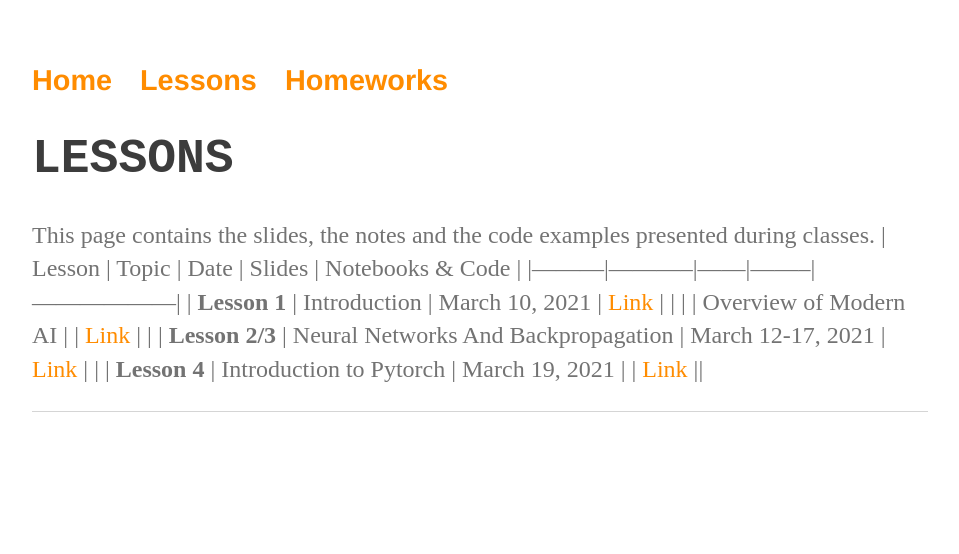
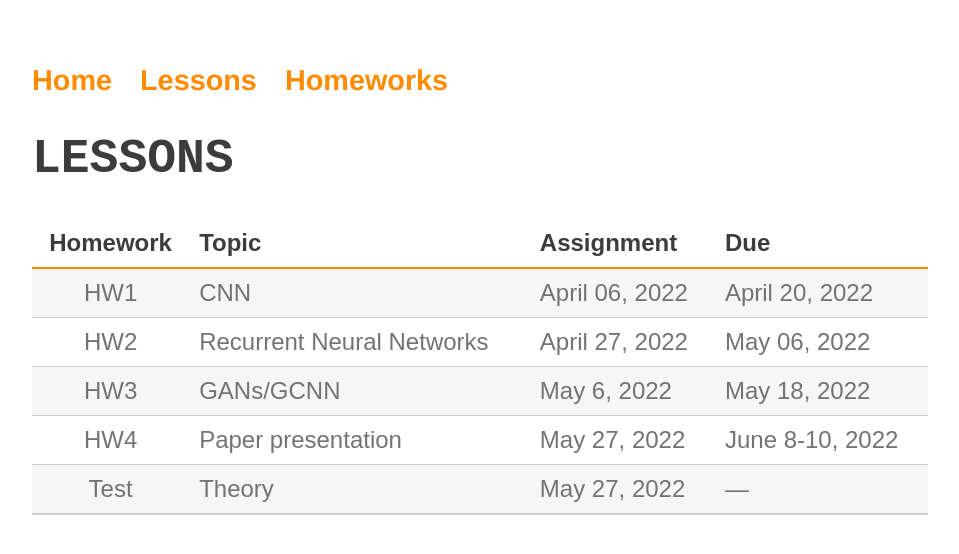
Before and after one commit to perceivelab/knowledge-discovery-course, a Jekyll site: the page built from lezioni.md, in a window 1280 px wide. Shown: the top 554 px of the page, without its empty margins (160-1119 px from the left). Built offline with Jekyll 4.4.1, drawn with Linux system fonts in a browser that asks for light colours; our own code applies the rules of GitHub Pages for plain Markdown files.

Commit message:
Update lezioni.md

```diff
--- a/lezioni.md
+++ b/lezioni.md
@@ -1,11 +1,9 @@
 # LESSONS
-This page contains the slides, the notes and the code examples presented during classes.
-| Lesson | Topic | Date | Slides | Notebooks & Code |
-|---------|-----------|------|--------|------------------|
-| **Lesson 1**  | Introduction | March 10, 2021 | [Link](https://drive.google.com/file/d/1PrZxICwa4Uj-dUEPZhd-3zOQNfyXmj03/view?usp=sharing) |  |
-|  | Overview of Modern AI |   | [Link](https://drive.google.com/file/d/1ufIwXL9V-UCbczuzddBsF8nRnop6gEVW/view?usp=sharing) |  |
-| **Lesson 2/3** | Neural Networks And Backpropagation | March 12-17, 2021 | [Link](https://drive.google.com/file/d/1rNgzoEmAtqVhVmaEwjNNOOa1xV0l98JX/view?usp=sharing) |  |
-| **Lesson 4** | Introduction to Pytorch | March 19, 2021 |  | [Link](https://colab.research.google.com/drive/1fR4f5r8cRXib1zbvumYtxY76cYBJ7ELm?usp=sharing) ||
 
-
-[404]: /knowledge-discovery-course/fallback
+| Homework | Topic              | Assignment    | Due          |
+| :-------:| ------------------ | --------------- | -------          |
+| HW1      | CNN    | April 06, 2022 | April 20, 2022   |
+| HW2      | Recurrent Neural Networks | April 27, 2022 | May 06, 2022    |
+| HW3      | GANs/GCNN | May 6, 2022 | May 18, 2022    |
+| HW4      | Paper presentation | May 27, 2022 | June 8-10, 2022    |
+| Test      | Theory | May 27, 2022 | ---   |
```
